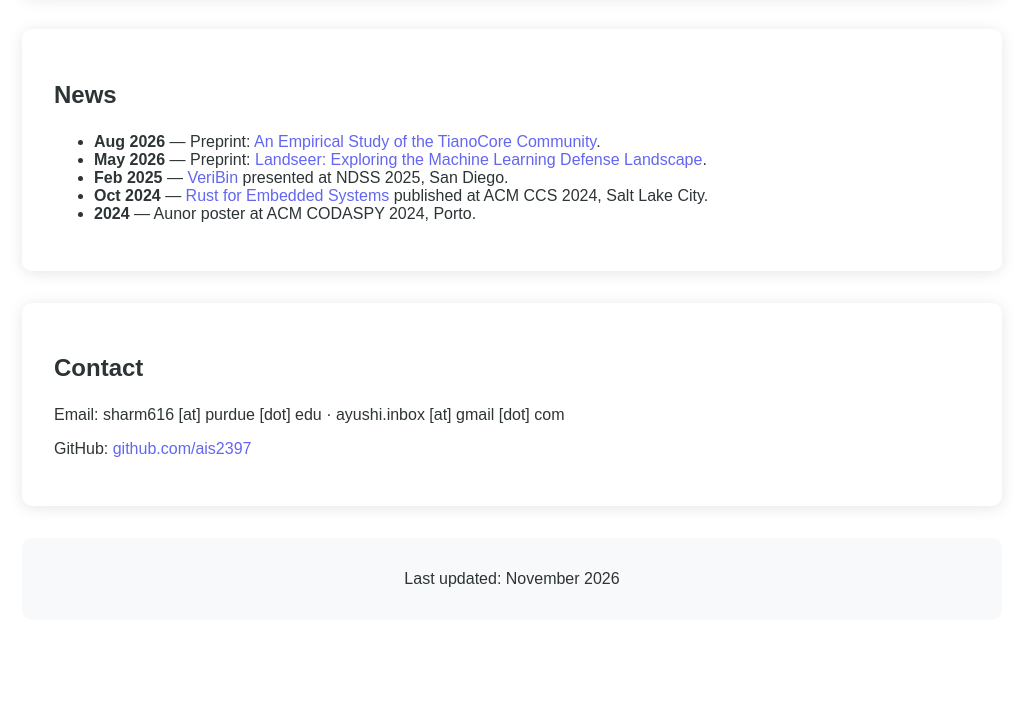
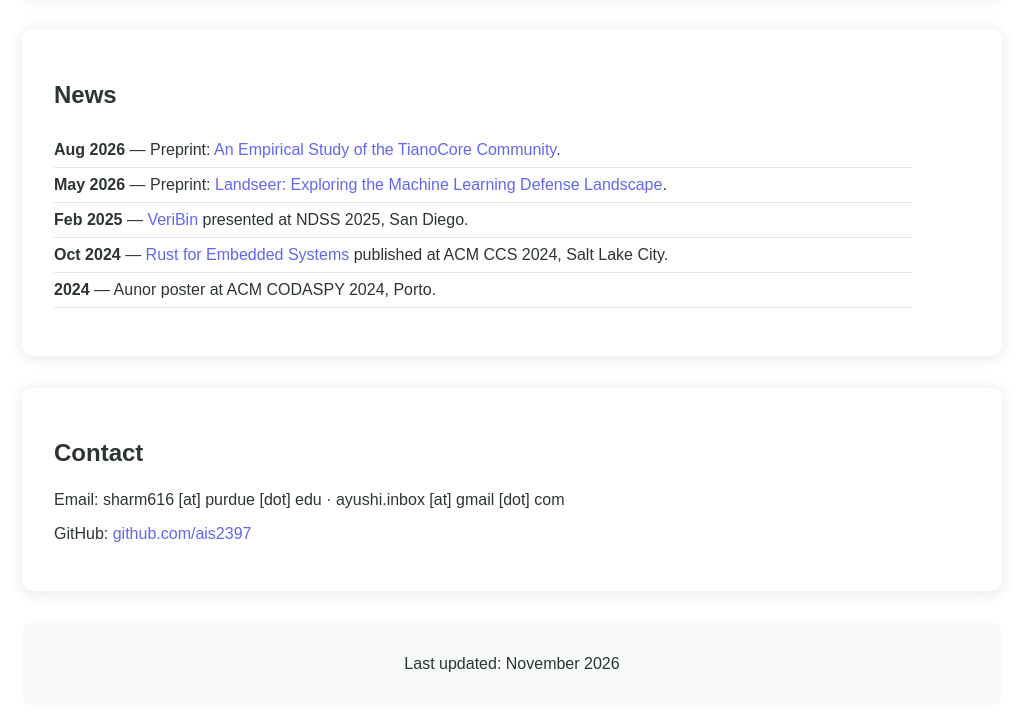
Before and after one commit to ais2397/ais2397.github.io, a plain HTML site: page index.html in a window 1280 px wide. Shown: the part 2353-3064 px from the top of the page, without its empty margins (10-1033 px from the left). Before the commit the page ends 3005 px from the top, so only its background shows below. Drawn offline with Linux system fonts and the light colour scheme.

Commit message:
Add styles for news list component

```diff
--- a/styles.css
+++ b/styles.css
@@ -341,3 +341,13 @@ footer {
         align-items: center;
     }
 }
+
+/* News list */
+.news-list {
+    list-style: none;
+    padding: 0;
+}
+.news-list li {
+    padding: 0.5rem 0;
+    border-bottom: 1px solid rgba(128, 128, 128, 0.2);
+}
```
